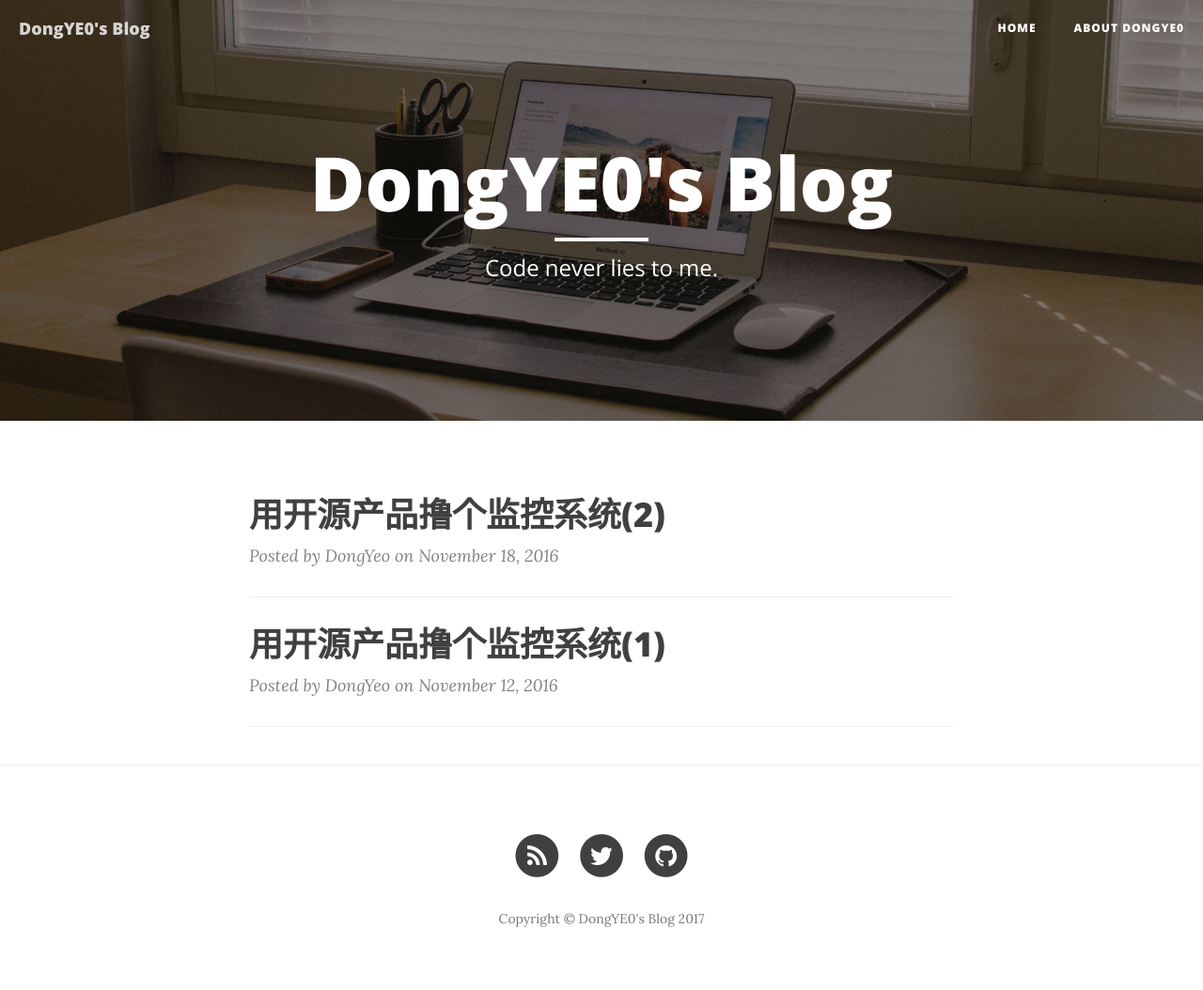
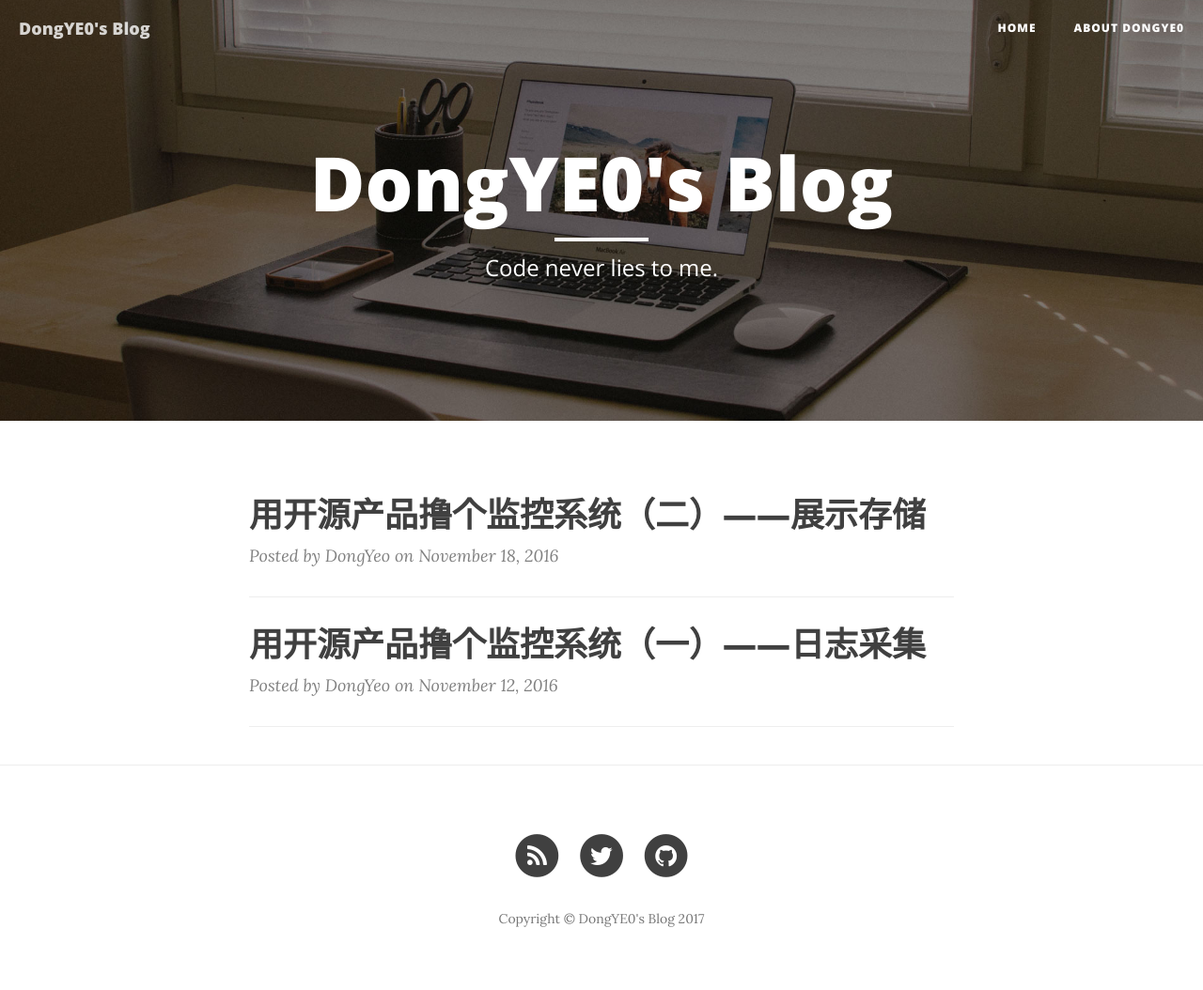
Before and after one commit to dongyeo/dongyeo.github.io, a Jekyll site: the page built from index.html, in a window 1280 px wide. Shown: the whole page at 94% size. Built offline with Jekyll 4.4.1, drawn with Linux system fonts in a browser that asks for light colours; nearby versions of some CDN libraries; the list of posts is cut into pages by our own code.

Commit message:
update title

```diff
--- a/_posts/2016-11-12-make-monitor-system-logster.markdown
+++ b/_posts/2016-11-12-make-monitor-system-logster.markdown
@@ -1,6 +1,6 @@
 ---
 layout:     post
-title:      "用开源产品撸个监控系统(1)"
+title:      "用开源产品撸个监控系统（一）——日志采集"
 date:       2016-11-12 12:00:00
 author:     "DongYeo"
 header-img: "img/post-bg-02.jpg"
--- a/_posts/2016-11-19-make-monitor-system-graphite.markdown
+++ b/_posts/2016-11-19-make-monitor-system-graphite.markdown
@@ -1,6 +1,6 @@
 ---
 layout:     post
-title:      "用开源产品撸个监控系统(2)"
+title:      "用开源产品撸个监控系统（二）——展示存储"
 date:       2016-11-18 08:00:00
 author:     "DongYeo"
 header-img: "img/post-bg-01.jpg"
```
